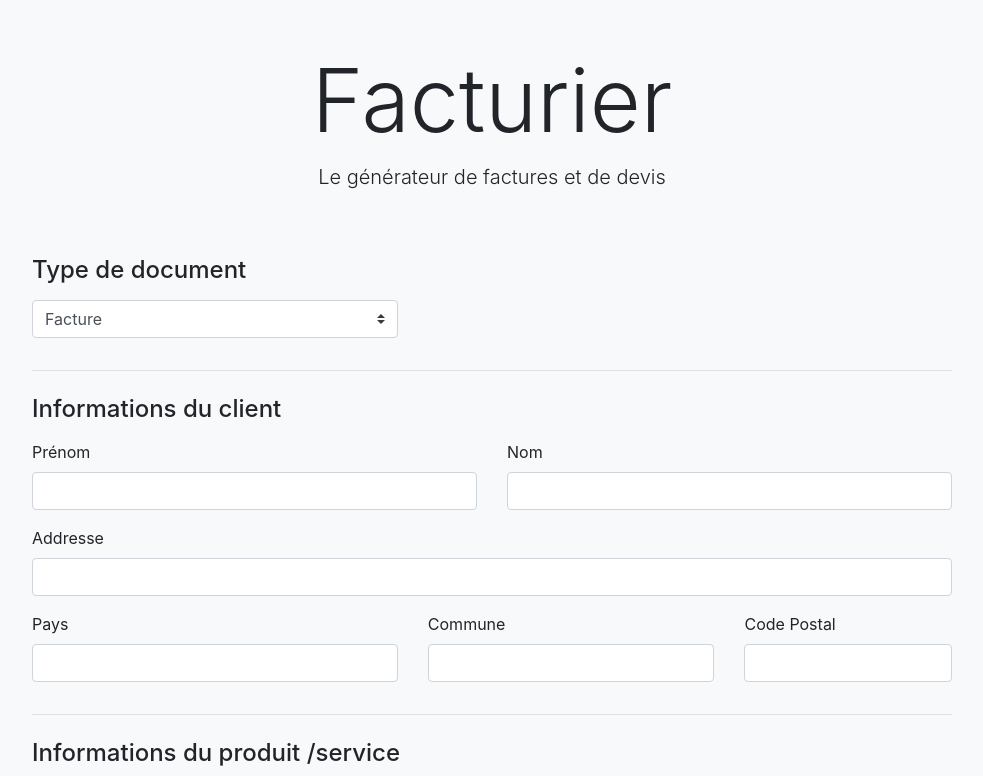
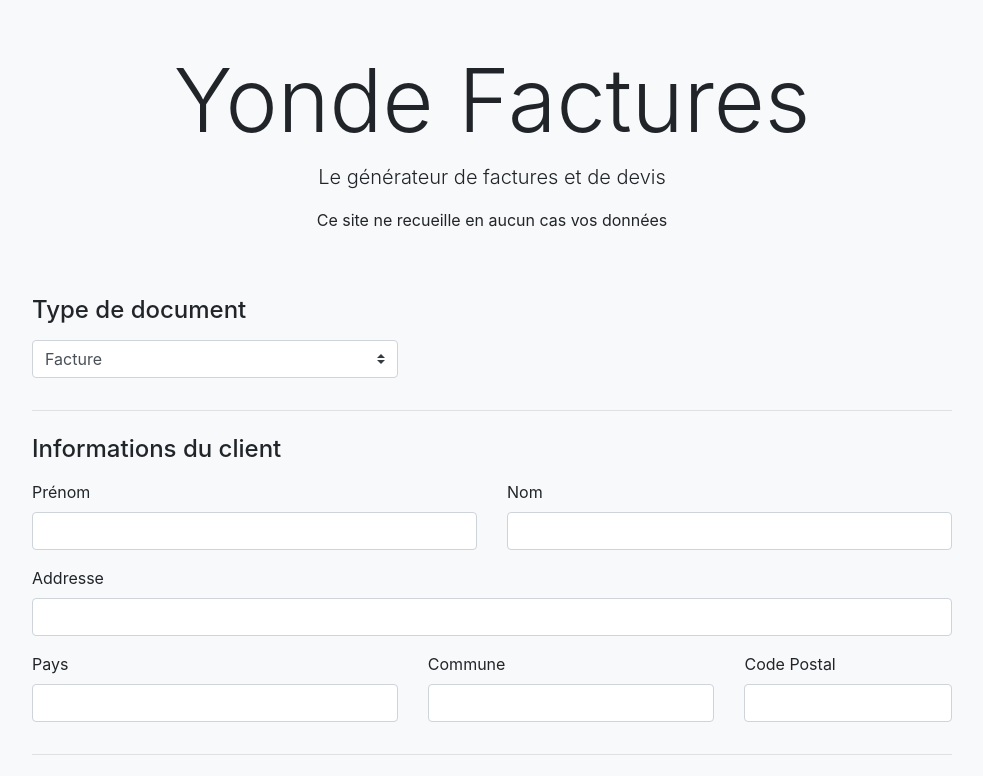
Before and after one commit to Yondemon4266/FactureLocal, a website with bundled scripts: page public/index.html in a window 1280 px wide. Shown: the top 776 px of the page, without its empty margins (148-1131 px from the left). Built offline with nearby package versions, Linux system fonts and the light colour scheme.

Commit message:
change name

```diff
--- a/public/index.html
+++ b/public/index.html
@@ -17,8 +17,9 @@
 <body class="bg-light">
     <div class="container">
         <div class="py-5 text-center">
-            <h1 class="display-2" id="logo">Facturier</h1>
+            <h1 class="display-2" id="logo">Yonde Factures</h1>
             <p class="lead">Le générateur de factures et de devis</p>
+            <p>Ce site ne recueille en aucun cas vos données</p>
         </div>
 
         <div class="row" id="form-container">
```
